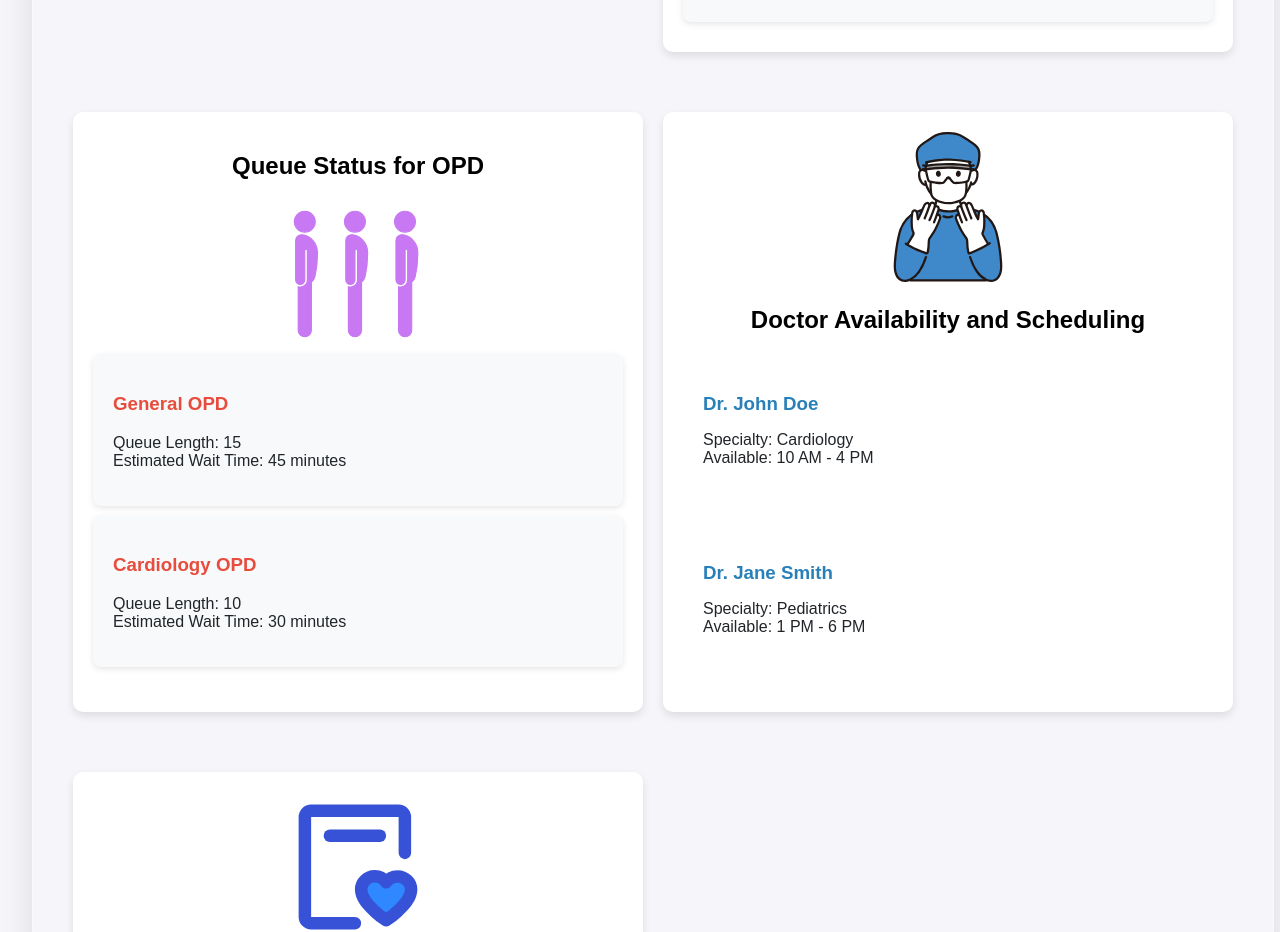
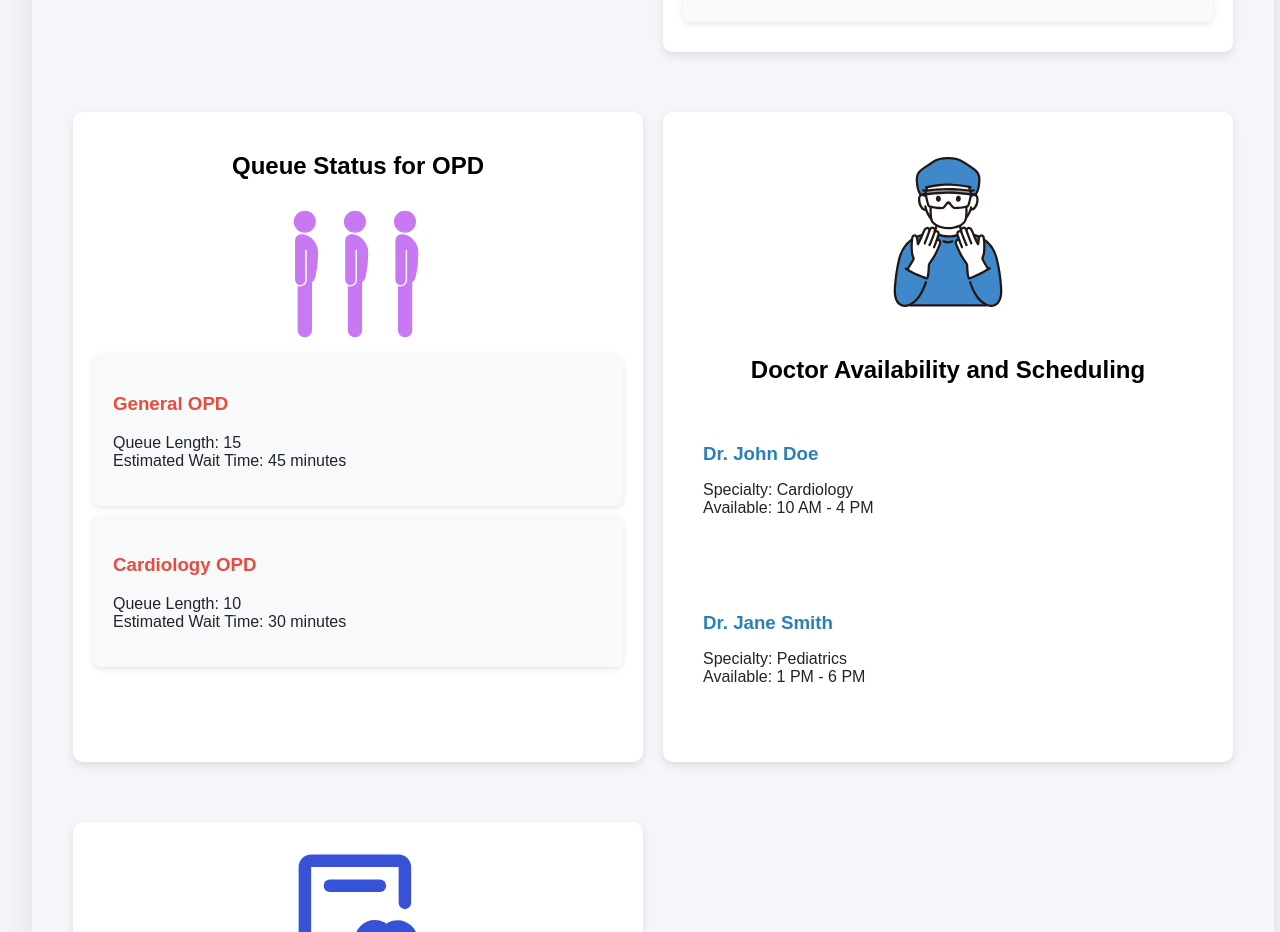
Before and after one commit to rajneeshsingh18/Hospital-management, a React (Vite) app in the folder hospital-management-system/: page / in a window 1280 px wide. Shown: the part 1420-2352 px from the top of the page. Built offline with nearby package versions, Linux system fonts and the light colour scheme.

Commit message:
ui changes

```diff
--- a/hospital-management-system/src/components/Dashboard.css
+++ b/hospital-management-system/src/components/Dashboard.css
@@ -16,7 +16,7 @@
   margin-bottom: 20px;
   font-size: 2rem;
   color: #2c3e50;
-  font-weight: bold;
+  font-weight:bold;
 }
 
 /* Navigation Links Styling */
--- a/hospital-management-system/src/components/Dashboard.jsx
+++ b/hospital-management-system/src/components/Dashboard.jsx
@@ -92,7 +92,7 @@ const Dashboard = () => {
 
         {/* Doctor Availability */}
         <div className="panel doctor-availability">
-          <img src={MaleDoctor} alt="Hospital Icon" width={150} height={150} />
+          <img src={MaleDoctor} alt="Hospital Icon" width={150} height={200} />
 
           <h2 style={{ color: "black" }}>Doctor Availability and Scheduling</h2>
           <div className="doctor-card">
```
